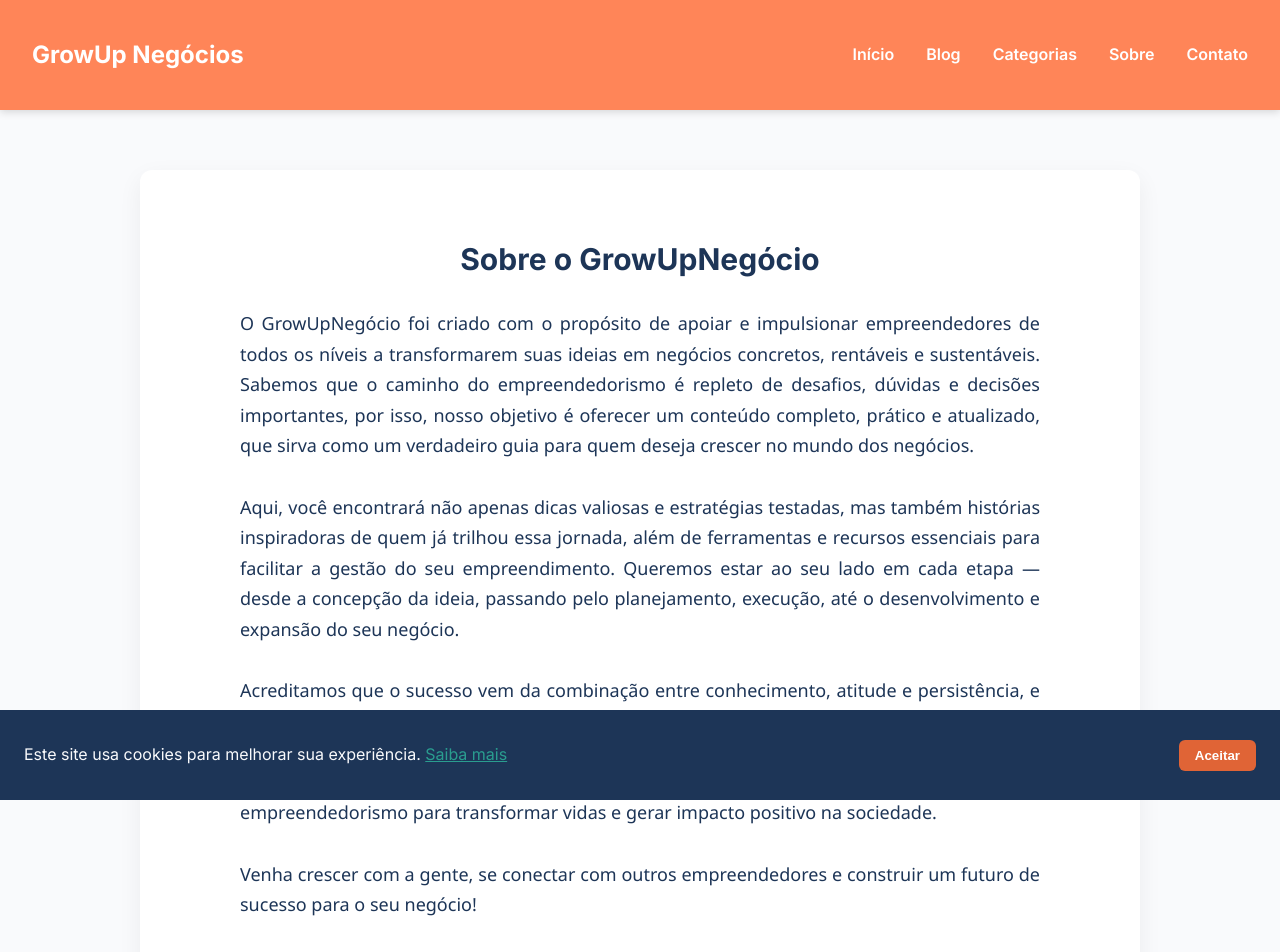
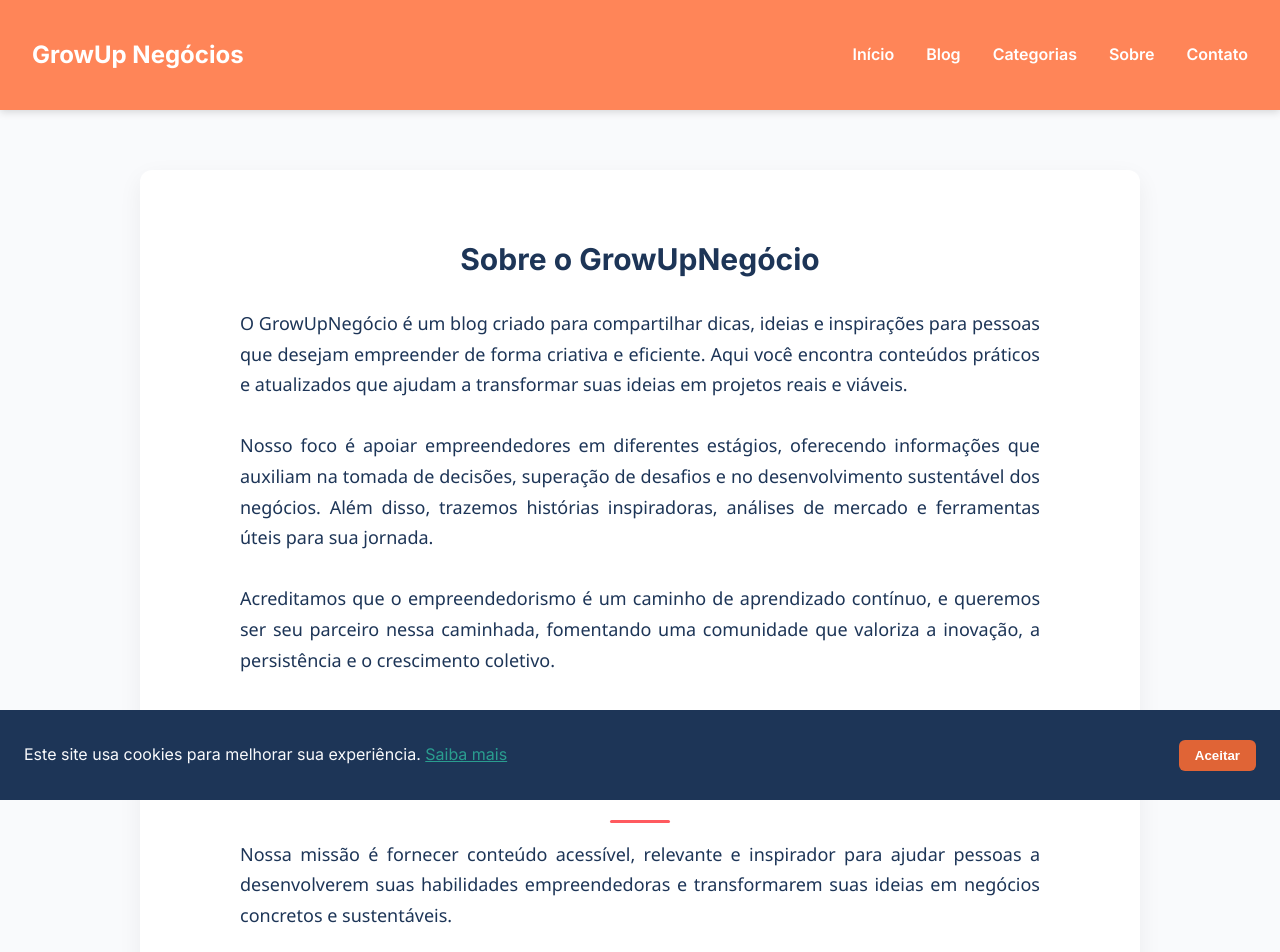
Before and after one commit to AlexandreMoreiraC/GrowUpNeg-cios, a React (Vite) app: page /sobre in a window 1280 px wide. Shown: the top 952 px of the page. Built offline with nearby package versions, Linux system fonts and the light colour scheme; no server answers.

Commit message:
Atualização do código com melhorias no contato e textos

```diff
--- a/src/pages/Contato.jsx
+++ b/src/pages/Contato.jsx
@@ -48,7 +48,7 @@ function Contato() {
 
   return (
     <form className="contato" onSubmit={handleSubmit}>
-      <h3>Fale Conosco</h3>
+      <h3>Contate-nos</h3>
       <div className="form-group">
         <input
           type="text"
--- a/src/pages/Home.jsx
+++ b/src/pages/Home.jsx
@@ -74,13 +74,13 @@ function Home() {
     fetchRecentPosts();
   }, []);
 
-  const defaultTitle = "Bem-vindo ao GrowUpNegócio";
+  const defaultTitle = "Bem-vindo ao GrowUpNegócio - Dicas e Ideias para Empreendedores";
   const defaultDescription =
-    "Aqui você encontra ideias, dicas e inspirações para crescer seu negócio e empreender com sucesso.";
+    "No GrowUpNegócio você encontra dicas, ideias e inspirações para empreender com criatividade e sucesso.";
   const defaultWhyChooseUs =
-    "No GrowUpNegócio, nossa missão é capacitar empreendedores com ferramentas, conhecimento e suporte para transformar suas ideias em negócios de sucesso. Seja você um iniciante ou um veterano, aqui você encontrará conteúdos relevantes para todas as etapas da jornada empreendedora.";
+    "Aqui no GrowUpNegócio compartilhamos conteúdos práticos, insights e tendências para ajudar você a desenvolver seu negócio com mais segurança e inovação. Nosso objetivo é apoiar empreendedores em todas as etapas da jornada.";
   const defaultAdditionalInfo =
-    "Navegue pelo nosso site para descobrir artigos, cases, dicas práticas e tendências do mercado que vão te ajudar a tomar decisões estratégicas e crescer de forma sustentável.";
+    "Explore nosso blog para acessar artigos atualizados, análises e estratégias que vão inspirar você a transformar suas ideias em negócios reais e sustentáveis.";
 
   const pageTitle = homeContent.title?.trim() || defaultTitle;
   const pageDescription = homeContent.description?.trim() || defaultDescription;
@@ -113,7 +113,7 @@ function Home() {
               <p>{pageDescription}</p>
 
               <section className="highlights" aria-label="Envie sua ideia - Avaliação de viabilidade">
-                <h2>Envie sua ideia — Vamos avaliar juntos a viabilidade!</h2>
+                <h2>Tem uma ideia de negócio? Compartilhe conosco!</h2>
                 {homeContent.highlights && homeContent.highlights.length > 0 ? (
                   <div className="highlight-cards">
                     {homeContent.highlights.map((highlight, i) => (
@@ -133,11 +133,11 @@ function Home() {
                   </div>
                 ) : (
                   <p>
-                    Tem uma ideia de negócio? Envie para nós! Analisamos cuidadosamente cada proposta para ajudar você a entender sua viabilidade, identificar pontos fortes e desafios, e dar orientações para transformar sua ideia em um projeto de sucesso.
+                    No GrowUpNegócio você pode enviar suas ideias e receber sugestões e dicas para ajudar no desenvolvimento do seu projeto. Vamos juntos aprender e crescer como empreendedores!
                   </p>
                 )}
                 <Link to="/contato" className="contact-button">
-                  Envie sua ideia agora
+                  Compartilhe sua ideia
                 </Link>
               </section>
 
--- a/src/pages/Sobre.jsx
+++ b/src/pages/Sobre.jsx
@@ -10,12 +10,12 @@ function Sobre() {
         <title>Sobre o GrowUpNegócio</title>
         <meta
           name="description"
-          content="Conheça o GrowUpNegócio, a plataforma que ajuda empreendedores a transformar ideias em negócios reais com conteúdo prático e inspirador."
+          content="Conheça o GrowUpNegócio, um blog dedicado a compartilhar dicas, ideias e inspirações para quem deseja empreender com criatividade e sucesso."
         />
         <meta property="og:title" content="Sobre o GrowUpNegócio" />
         <meta
           property="og:description"
-          content="Conheça o GrowUpNegócio, a plataforma que ajuda empreendedores a transformar ideias em negócios reais com conteúdo prático e inspirador."
+          content="Conheça o GrowUpNegócio, um blog dedicado a compartilhar dicas, ideias e inspirações para quem deseja empreender com criatividade e sucesso."
         />
       </Helmet>
       <section className="sobre">
@@ -33,24 +33,15 @@ function Sobre() {
             fontFamily: "'Segoe UI', Tahoma, Geneva, Verdana, sans-serif",
           }}
         >
-          O GrowUpNegócio foi criado com o propósito de apoiar e impulsionar empreendedores de todos os níveis a
-          transformarem suas ideias em negócios concretos, rentáveis e sustentáveis. Sabemos que o caminho do empreendedorismo
-          é repleto de desafios, dúvidas e decisões importantes, por isso, nosso objetivo é oferecer um conteúdo completo, prático
-          e atualizado, que sirva como um verdadeiro guia para quem deseja crescer no mundo dos negócios.
+          O GrowUpNegócio é um blog criado para compartilhar dicas, ideias e inspirações para pessoas que desejam empreender de forma criativa e eficiente. Aqui você encontra conteúdos práticos e atualizados que ajudam a transformar suas ideias em projetos reais e viáveis.
           <br /><br />
-          Aqui, você encontrará não apenas dicas valiosas e estratégias testadas, mas também histórias inspiradoras de quem já trilhou essa
-          jornada, além de ferramentas e recursos essenciais para facilitar a gestão do seu empreendimento. Queremos estar ao seu lado em cada
-          etapa — desde a concepção da ideia, passando pelo planejamento, execução, até o desenvolvimento e expansão do seu negócio.
+          Nosso foco é apoiar empreendedores em diferentes estágios, oferecendo informações que auxiliam na tomada de decisões, superação de desafios e no desenvolvimento sustentável dos negócios. Além disso, trazemos histórias inspiradoras, análises de mercado e ferramentas úteis para sua jornada.
           <br /><br />
-          Acreditamos que o sucesso vem da combinação entre conhecimento, atitude e persistência, e por isso, buscamos trazer informações
-          que motivem, orientem e capacitem você a tomar as melhores decisões, superar obstáculos e inovar constantemente. No GrowUpNegócio,
-          você não está sozinho: fazemos parte de uma comunidade que acredita no poder do empreendedorismo para transformar vidas e gerar impacto
-          positivo na sociedade.
+          Acreditamos que o empreendedorismo é um caminho de aprendizado contínuo, e queremos ser seu parceiro nessa caminhada, fomentando uma comunidade que valoriza a inovação, a persistência e o crescimento coletivo.
           <br /><br />
-          Venha crescer com a gente, se conectar com outros empreendedores e construir um futuro de sucesso para o seu negócio!
+          Junte-se a nós para crescer, aprender e transformar suas ideias em negócios de sucesso!
         </p>
 
-        {/* Missão */}
         <h2
           style={{
             color: "#1d3557",
@@ -74,10 +65,9 @@ function Sobre() {
             fontFamily: "'Segoe UI', Tahoma, Geneva, Verdana, sans-serif",
           }}
         >
-          Nossa missão é capacitar empreendedores de todos os níveis com conhecimento prático, ferramentas eficazes e inspiração constante para transformar suas ideias em negócios rentáveis e sustentáveis, contribuindo para o desenvolvimento econômico e social.
+          Nossa missão é fornecer conteúdo acessível, relevante e inspirador para ajudar pessoas a desenvolverem suas habilidades empreendedoras e transformarem suas ideias em negócios concretos e sustentáveis.
         </p>
 
-        {/* Visão */}
         <h2
           style={{
             color: "#1d3557",
@@ -101,7 +91,7 @@ function Sobre() {
             fontFamily: "'Segoe UI', Tahoma, Geneva, Verdana, sans-serif",
           }}
         >
-          Ser reconhecido como a principal plataforma de apoio e inspiração para empreendedores no Brasil, fomentando uma comunidade forte, inovadora e comprometida com o crescimento sustentável e a transformação positiva da sociedade.
+          Ser reconhecido como um blog de referência para empreendedores brasileiros, fomentando uma comunidade engajada que busca inovação, conhecimento e crescimento sustentável no mundo dos negócios.
         </p>
       </section>
     </>
--- a/src/styles/contato.css
+++ b/src/styles/contato.css
@@ -9,7 +9,7 @@
   color: #333;
 }
 
-.contato h2 {
+.contato h3 {
   font-size: 2.2rem;
   font-weight: 700;
   margin-bottom: 30px;
```
Also changed, not shown: src/styles/navbar.css (line endings or trailing spaces).
